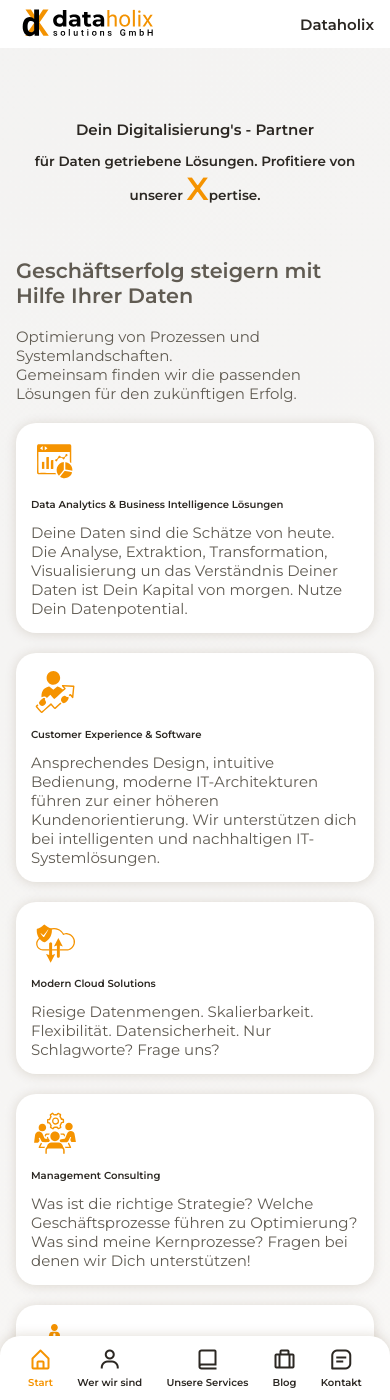
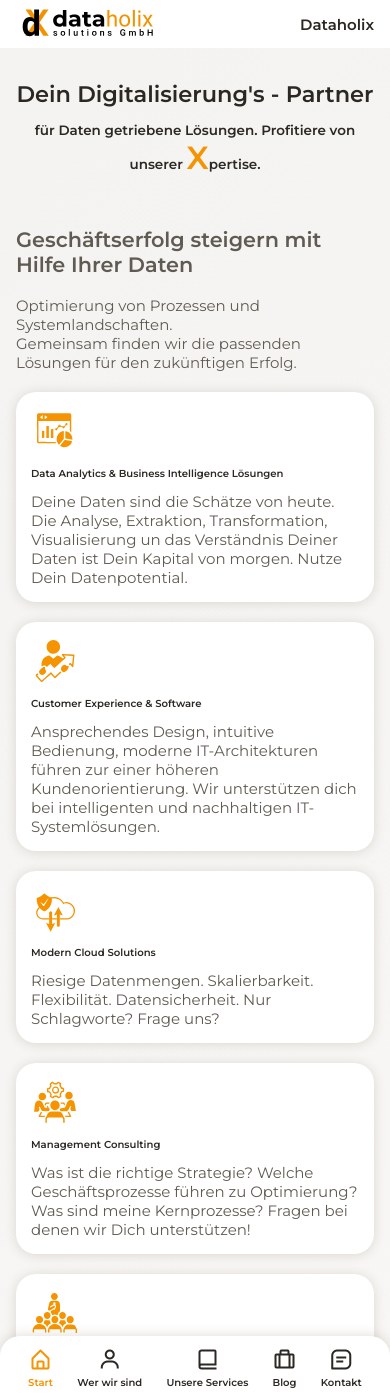
Before and after one commit to dataholix-melih-omay/dataholix-www, a Jekyll site: the page built from index.html, in a window 390 px wide and 1400 px high. Built offline with Jekyll 4.4.1, drawn with Linux system fonts in a browser that asks for light colours; some of the changed text lies outside the part shown.

Commit message:
[Improved] - fixings paddings

```diff
--- a/_data/about/de/us_info_block.yml
+++ b/_data/about/de/us_info_block.yml
@@ -4,10 +4,8 @@
     - |
       Unsere Dienstleistungen unterstützen bei der Optimierung und Findung
       moderner digitaler Kundenlösungen.
-    - |
       Besonderer Fokus liegt dabei auf datengetriebene und
       kundenorientierte IT-Lösungen.
-
 -
   title: Unsere Geschichte
   p:
--- a/_sass/_reusable.scss
+++ b/_sass/_reusable.scss
@@ -1,6 +1,6 @@
 /* ===== Wiederverwendbare CSS Klassen */
 .section {
-    padding: 4.5rem 0 2rem;
+    padding: 2rem 0 2rem;
 }
 
 .section__no-out-space {
--- a/_sass/media-queries/_main.scss
+++ b/_sass/media-queries/_main.scss
@@ -38,7 +38,7 @@
     #home {
         section {
             h1 {
-                font-size: var(--normal-font-size);
+                font-size: 1.5em;
             }
             h2 {
                 font-size: 0.9em;
```
Also changed, not shown: _includes/elements/about_us/info_block.html (+2 -5 lines), _sass/_navigation.scss (line endings or trailing spaces).
